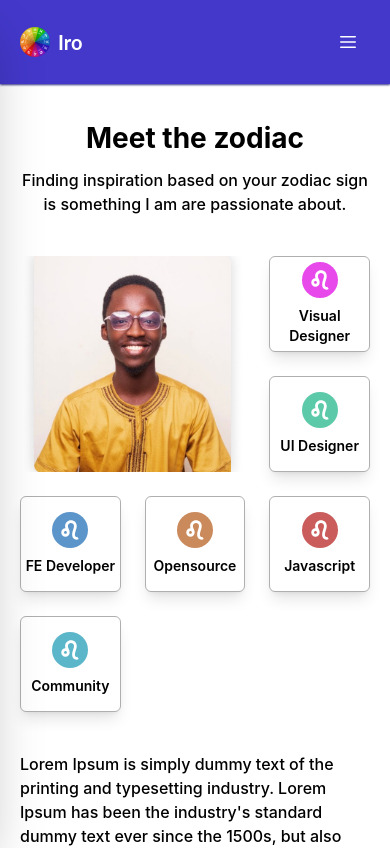
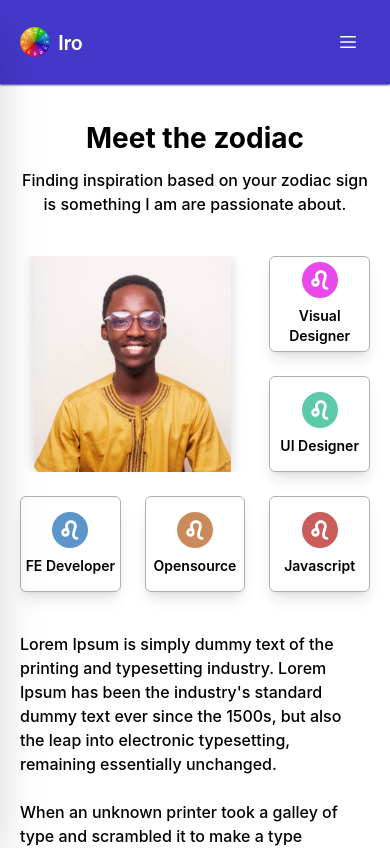
Before and after one commit to Nakamcode/Iro, a Next.js app: page /about in a window 390 px wide. Shown: the top 848 px of the page. Built offline with nearby package versions, Linux system fonts and the light colour scheme.

Commit message:
feat: worked on about  page responsiveness

```diff
--- a/pages/about.js
+++ b/pages/about.js
@@ -22,7 +22,12 @@ const About = () => {
 					</p>
 				</header>
 				<div className="grid grid-cols-2 lg:grid-cols-1 gap-10 items-center sm:mb-10">
-					<div className="grid grid-cols-3 lg:grid-cols-3 lg:grid-rows-3 gap-6">
+					<div className="lg:hidden grid grid-cols-3 gap-6">
+						{portfolioCategories.map((data) => (
+							<CategoryCard data={data} key={data.id} />
+						))}
+					</div>
+					<div className="hidden lg:grid grid-cols-3 lg:grid-cols-3 lg:grid-rows-3 gap-6">
 						<div className="hidden lg:block relative lg:row-span-2 lg:col-span-2 w-[270px] h-[300px] lg:w-full lg:h-[400px] sm:h-full rounded-lg shadow-[0px_0px_19px_rgba(133, 129, 129, 0.34)]">
 							<Image
 								src="/profile.png"
@@ -31,7 +36,7 @@ const About = () => {
 								className="object-contain lg:object-cover"
 							/>
 						</div>
-						{portfolioCategories.map((data) => (
+						{portfolioCategories.slice(0, 5).map((data) => (
 							<CategoryCard data={data} key={data.id} />
 						))}
 					</div>
```
